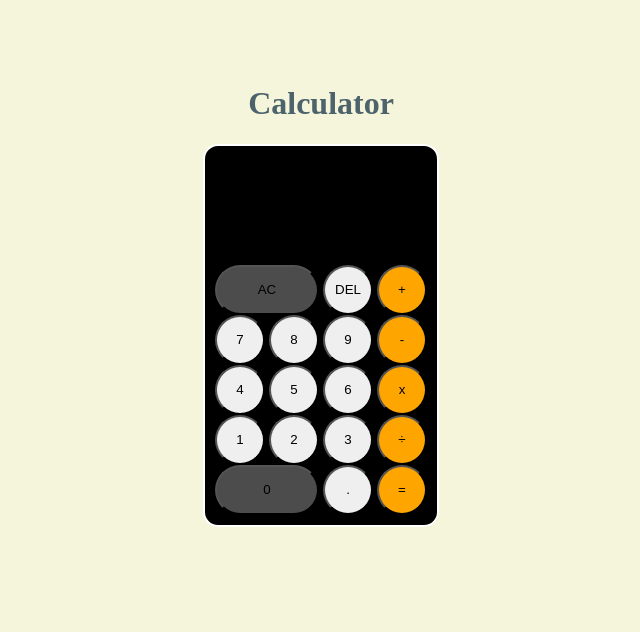
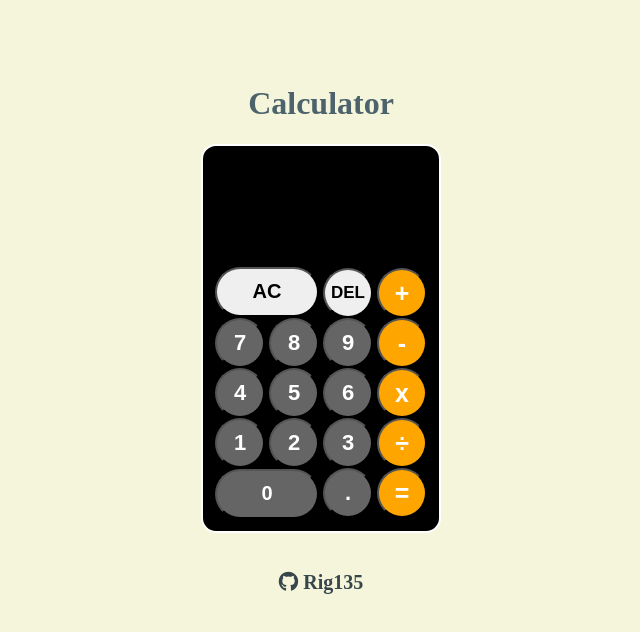
Before and after one commit to Rig135/Calculator, a plain HTML site: page index.html in a window 1280 px wide. Shown: the whole page, without its empty margins (319-959 px from the left). Drawn offline with Linux system fonts and the light colour scheme.

Commit message:
enhance UI and add contact feature

```diff
--- a/index.html
+++ b/index.html
@@ -6,6 +6,7 @@
     <meta name="viewport" content="width=device-width, initial-scale=1.0">
     <title>Calculator</title>
     <link rel="stylesheet" href="styles.css">
+    <link rel="stylesheet" href="https://cdnjs.cloudflare.com/ajax/libs/font-awesome/6.0.0/css/all.min.css">
 </head>
 
 <body>
@@ -46,6 +47,10 @@
         </div>
     </div>
 
+    <div class="contact">
+        <a href="https://github.com/Rig135"><i class="fa-brands fa-github"></i> Rig135</a>
+    </div>
+
     <script src="app.js"></script>
 </body>
 
--- a/styles.css
+++ b/styles.css
@@ -12,7 +12,7 @@ h1 {
 
 
 .container {
-    padding: 10px;
+    padding: 12px;
     border: 2px solid white;
     border-radius: 15px;
     background-color: black;
@@ -39,9 +39,14 @@ button {
 #zero {
     width: 104px;
     border-radius: 25px;
-    background-color: rgb(76, 76, 76);
+    font-size: 20px;
+    font-weight: 800;
 }
 
+#del {
+    font-weight: 800;
+    font-size: 17px;
+}
 
 
 .buttons {
@@ -59,4 +64,35 @@ button {
 
 .operators button {
     background-color: orange;
+    font-size: 25px;
+    color: white;
+    font-weight: 900;
 }
+
+.number {
+    background-color: rgb(101, 101, 101);
+    color: white;
+    font-size: 22px;
+    font-weight: 800;
+}
+
+.contact {
+    justify-content: center;
+    align-items: center;
+    display: flex;
+    margin-top: 40px;
+    width: 100px;
+    height: 20px;
+    transition: all 0.3s ease;
+}
+
+.contact:hover {
+    transform: scale(1.5);
+}
+
+.contact a {
+    text-decoration: none;
+    color: rgb(55, 70, 75);
+    font-size: 20px;
+    font-weight: 600;
+}
```
